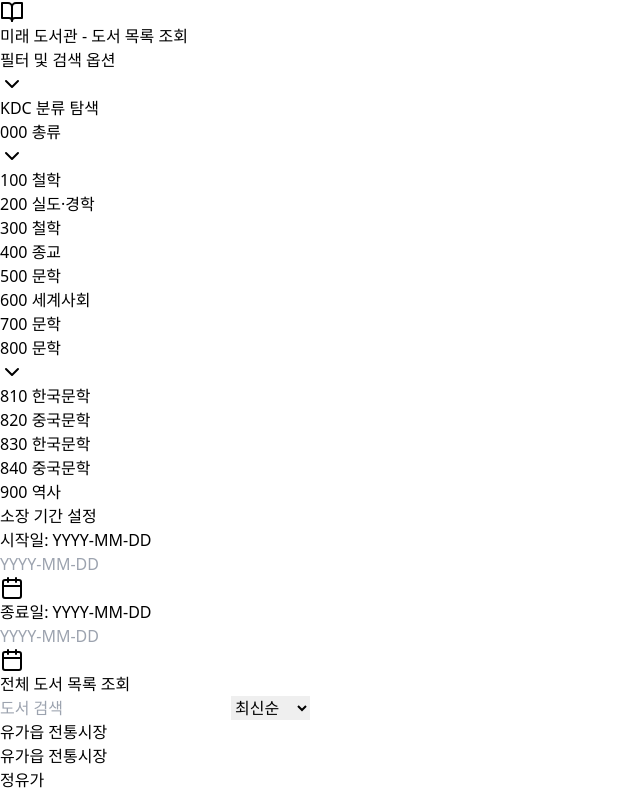
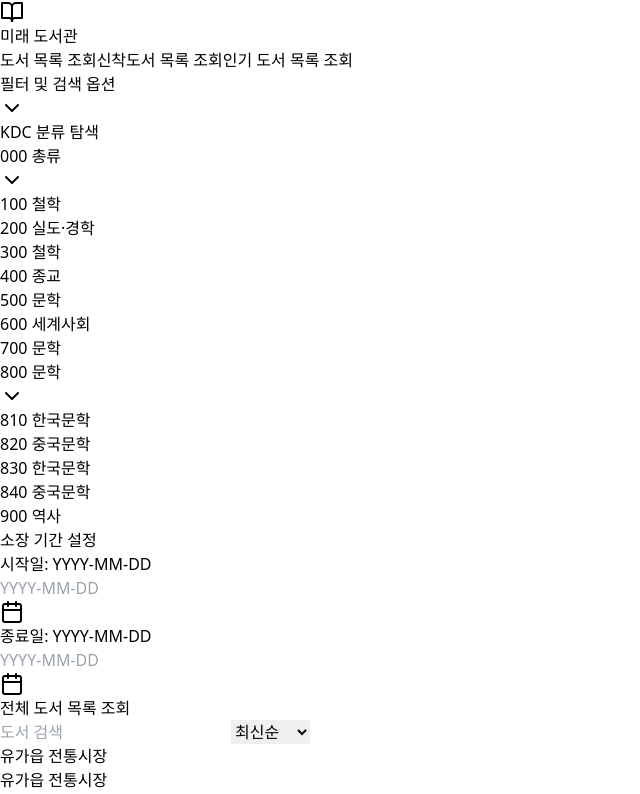
Before and after one commit to pashkite/libbook, a React (Vite) app: page / in a window 1280 px wide. Shown: the top 794 px of the page, without its empty margins (0-640 px from the left). Built offline with nearby package versions, Linux system fonts and the light colour scheme.

Commit message:
Add navigation tabs: all books, new arrivals, popular books

```diff
--- a/src/App.tsx
+++ b/src/App.tsx
@@ -1,16 +1,22 @@
-import React from 'react';
+import React, { useState } from 'react';
 import LibraryLayout from './components/LibraryLayout';
+import Header from './components/Header';
 import SidebarFilters from './components/SidebarFilters';
 import BookListContainer from './components/BookListContainer';
 
 const App: React.FC = () => {
+  const [currentTab, setCurrentTab] = useState<'all' | 'new' | 'popular'>('all');
+
   return (
-    <LibraryLayout>
-      <div className="flex flex-col lg:flex-row gap-6">
-        <SidebarFilters />
-        <BookListContainer />
+    <div className="min-h-screen bg-gradient-to-br from-blue-50 via-teal-50 to-green-50">
+      <Header currentTab={currentTab} onTabChange={setCurrentTab} />
+      <div className="container mx-auto px-4 py-6">
+        <div className="flex flex-col lg:flex-row gap-6">
+          <SidebarFilters />
+          <BookListContainer filter={currentTab} />
+        </div>
       </div>
-    </LibraryLayout>
+    </div>
   );
 };
 
--- a/src/components/BookCard.tsx
+++ b/src/components/BookCard.tsx
@@ -4,16 +4,22 @@ import { Book } from './types';
 
 interface BookCardProps {
   book: Book;
+  rank?: number;
 }
 
-const BookCard: React.FC<BookCardProps> = ({ book }) => {
+const BookCard: React.FC<BookCardProps> = ({ book, rank }) => {
   const formatDate = (dateStr: string) => {
     if (!dateStr || dateStr.length < 8) return dateStr;
     return `${dateStr.substring(0, 4)}-${dateStr.substring(4, 6)}-${dateStr.substring(6, 8)}`;
   };
 
   return (
-    <div className="bg-gray-50 rounded-lg p-4 hover:shadow-lg transition-shadow duration-200 border border-gray-200">
+    <div className="bg-gray-50 rounded-lg p-4 hover:shadow-lg transition-shadow duration-200 border border-gray-200 relative">
+      {rank && (
+        <div className="absolute top-2 right-2 bg-teal-600 text-white rounded-full w-8 h-8 flex items-center justify-center font-bold text-sm">
+          {rank}
+        </div>
+      )}
       <div className="flex flex-col sm:flex-row space-y-3 sm:space-y-0 sm:space-x-4">
         <div className="w-full sm:w-24 h-32 bg-gradient-to-br from-teal-400 to-teal-600 rounded flex-shrink-0 flex items-center justify-center overflow-hidden mx-auto sm:mx-0">
           {book.coverImage ? (
--- a/src/components/BookListContainer.tsx
+++ b/src/components/BookListContainer.tsx
@@ -2,7 +2,11 @@ import React, { useState, useEffect } from 'react';
 import BookCard from './BookCard';
 import { Book } from './types';
 
-const BookListContainer: React.FC = () => {
+interface BookListContainerProps {
+  filter: 'all' | 'new' | 'popular';
+}
+
+const BookListContainer: React.FC<BookListContainerProps> = ({ filter }) => {
   const [books, setBooks] = useState<Book[]>([]);
   const [loading, setLoading] = useState(true);
   const [searchTerm, setSearchTerm] = useState('');
@@ -11,15 +15,14 @@ const BookListContainer: React.FC = () => {
   const itemsPerPage = 6;
 
   useEffect(() => {
-    // 기존 books.json 데이터 로드 - 루트와 public 둘 다 시도
     const fetchBooks = async () => {
+      setLoading(true);
       try {
         let response = await fetch('/books.json');
         if (!response.ok) {
           response = await fetch('../books.json');
         }
         const data = await response.json();
-        // 기존 데이터를 Book 타입으로 변환
         const transformedBooks: Book[] = (data.books || []).map((book: any, index: number) => ({
           id: book.registration_number || String(index),
           title: book.title,
@@ -28,7 +31,8 @@ const BookListContainer: React.FC = () => {
           callNumber: book.registration_number,
           acquisitionDate: book.shelving_date,
           status: Math.random() > 0.7 ? 'checked_out' : 'available',
-          dueDate: Math.random() > 0.7 ? '2026-02-20' : undefined
+          dueDate: Math.random() > 0.7 ? '2026-02-20' : undefined,
+          popularity: Math.floor(Math.random() * 100) + 1
         }));
         setBooks(transformedBooks);
         setLoading(false);
@@ -40,22 +44,54 @@ const BookListContainer: React.FC = () => {
     fetchBooks();
   }, []);
 
-  // 검색 및 정렬
-  const filteredBooks = books
-    .filter(book =>
+  // 필터링
+  const getFilteredBooks = () => {
+    let filtered = [...books];
+
+    // 탭 필터 적용
+    if (filter === 'new') {
+      // 최근 3개월 이내 도서
+      const threeMonthsAgo = new Date();
+      threeMonthsAgo.setMonth(threeMonthsAgo.getMonth() - 3);
+      const threshold = threeMonthsAgo.toISOString().slice(0, 10).replace(/-/g, '');
+      filtered = filtered.filter(book => book.acquisitionDate >= threshold);
+    } else if (filter === 'popular') {
+      // 인기도 기준 상위 30권
+      filtered = filtered.sort((a, b) => (b.popularity || 0) - (a.popularity || 0)).slice(0, 30);
+    }
+
+    // 검색어 필터
+    if (searchTerm) {
+      filtered = filtered.filter(book =>
         book.title.toLowerCase().includes(searchTerm.toLowerCase()) ||
         book.author.toLowerCase().includes(searchTerm.toLowerCase())
-    )
-    .sort((a, b) => {
+      );
+    }
+
+    return filtered;
+  };
+
+  const filteredBooks = getFilteredBooks();
+
+  // 정렬
+  const sortedBooks = [...filteredBooks].sort((a, b) => {
+    if (filter === 'popular') {
+      return (b.popularity || 0) - (a.popularity || 0);
+    }
     if (sortBy === 'latest') return b.acquisitionDate.localeCompare(a.acquisitionDate);
     if (sortBy === 'oldest') return a.acquisitionDate.localeCompare(b.acquisitionDate);
     return a.title.localeCompare(b.title);
   });
 
   // 페이지네이션
-  const totalPages = Math.ceil(filteredBooks.length / itemsPerPage);
+  const totalPages = Math.ceil(sortedBooks.length / itemsPerPage);
   const startIndex = (currentPage - 1) * itemsPerPage;
-  const displayBooks = filteredBooks.slice(startIndex, startIndex + itemsPerPage);
+  const displayBooks = sortedBooks.slice(startIndex, startIndex + itemsPerPage);
+
+  // 탭 변경 시 페이지 초기화
+  useEffect(() => {
+    setCurrentPage(1);
+  }, [filter, searchTerm]);
 
   if (loading) {
     return (
@@ -67,11 +103,25 @@ const BookListContainer: React.FC = () => {
     );
   }
 
+  const getTitle = () => {
+    if (filter === 'new') return '신착도서 목록 조회';
+    if (filter === 'popular') return '인기 도서 목록 조회';
+    return '전체 도서 목록 조회';
+  };
+
   return (
     <main className="flex-1">
       <div className="bg-white rounded-lg shadow-md p-6">
         <div className="flex flex-col md:flex-row items-start md:items-center justify-between mb-6 gap-4">
-          <h2 className="text-2xl font-bold text-gray-800">전체 도서 목록 조회</h2>
+          <div>
+            <h2 className="text-2xl font-bold text-gray-800">{getTitle()}</h2>
+            {filter === 'new' && (
+              <p className="text-sm text-gray-600 mt-1">최근 3개월 이내 소장된 도서</p>
+            )}
+            {filter === 'popular' && (
+              <p className="text-sm text-gray-600 mt-1">대출 빈도가 높은 상위 30권</p>
+            )}
+          </div>
 
           <div className="flex flex-col sm:flex-row items-stretch sm:items-center gap-3 w-full md:w-auto">
             <input
@@ -81,6 +131,7 @@ const BookListContainer: React.FC = () => {
               onChange={(e) => setSearchTerm(e.target.value)}
               className="px-4 py-2 border border-gray-300 rounded-md text-sm focus:outline-none focus:ring-2 focus:ring-teal-500 w-full sm:w-auto"
             />
+            {filter !== 'popular' && (
               <select
                 value={sortBy}
                 onChange={(e) => setSortBy(e.target.value)}
@@ -90,6 +141,7 @@ const BookListContainer: React.FC = () => {
                 <option value="oldest">오래된순</option>
                 <option value="title">제목순</option>
               </select>
+            )}
           </div>
         </div>
 
@@ -99,8 +151,8 @@ const BookListContainer: React.FC = () => {
           </div>
         ) : (
           <div className="grid grid-cols-1 md:grid-cols-2 lg:grid-cols-3 gap-6">
-            {displayBooks.map(book => (
-              <BookCard key={book.id} book={book} />
+            {displayBooks.map((book, index) => (
+              <BookCard key={book.id} book={book} rank={filter === 'popular' ? startIndex + index + 1 : undefined} />
             ))}
           </div>
         )}
--- a/src/components/Header.tsx
+++ b/src/components/Header.tsx
@@ -1,13 +1,55 @@
 import React from 'react';
 import { BookOpen } from 'lucide-react';
 
-const Header: React.FC = () => {
+interface HeaderProps {
+  currentTab: 'all' | 'new' | 'popular';
+  onTabChange: (tab: 'all' | 'new' | 'popular') => void;
+}
+
+const Header: React.FC<HeaderProps> = ({ currentTab, onTabChange }) => {
   return (
     <header className="bg-gradient-to-r from-teal-600 to-teal-700 text-white shadow-lg">
       <div className="container mx-auto px-4 py-4">
-        <div className="flex items-center justify-center md:justify-start space-x-3">
-          <BookOpen className="w-8 h-8" />
-          <h1 className="text-xl md:text-2xl font-bold">미래 도서관 - 도서 목록 조회</h1>
+        <div className="flex flex-col space-y-4">
+          {/* Title */}
+          <div className="flex items-center justify-center md:justify-start space-x-3">
+            <BookOpen className="w-8 h-8" />
+            <h1 className="text-xl md:text-2xl font-bold">미래 도서관</h1>
+          </div>
+
+          {/* Navigation Tabs */}
+          <nav className="flex flex-wrap items-center justify-center md:justify-start gap-2">
+            <button
+              onClick={() => onTabChange('all')}
+              className={`px-4 py-2 rounded-lg font-semibold transition-all ${
+                currentTab === 'all'
+                  ? 'bg-white text-teal-700 shadow-md'
+                  : 'bg-teal-500 hover:bg-teal-400 text-white'
+              }`}
+            >
+              도서 목록 조회
+            </button>
+            <button
+              onClick={() => onTabChange('new')}
+              className={`px-4 py-2 rounded-lg font-semibold transition-all ${
+                currentTab === 'new'
+                  ? 'bg-white text-teal-700 shadow-md'
+                  : 'bg-teal-500 hover:bg-teal-400 text-white'
+              }`}
+            >
+              신착도서 목록 조회
+            </button>
+            <button
+              onClick={() => onTabChange('popular')}
+              className={`px-4 py-2 rounded-lg font-semibold transition-all ${
+                currentTab === 'popular'
+                  ? 'bg-white text-teal-700 shadow-md'
+                  : 'bg-teal-500 hover:bg-teal-400 text-white'
+              }`}
+            >
+              인기 도서 목록 조회
+            </button>
+          </nav>
         </div>
       </div>
     </header>
--- a/src/components/types.ts
+++ b/src/components/types.ts
@@ -8,4 +8,5 @@ export interface Book {
   acquisitionDate: string;
   status: 'available' | 'checked_out';
   dueDate?: string;
+  popularity?: number;
 }
```
Lines whose indentation alone changed are shown as unchanged.
